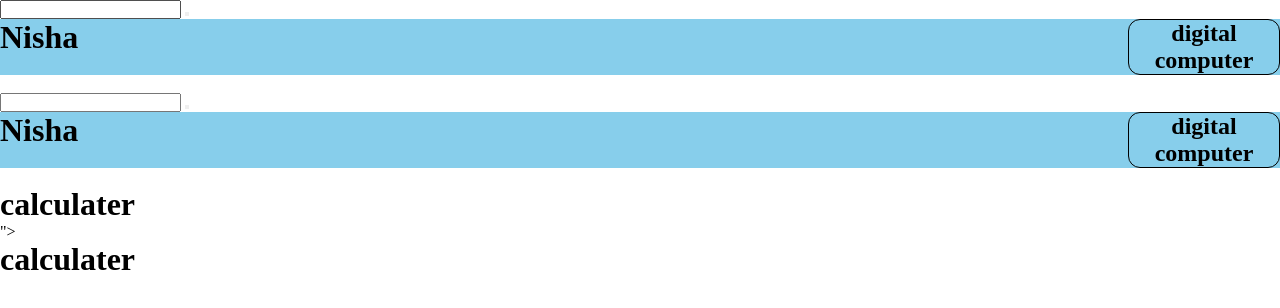
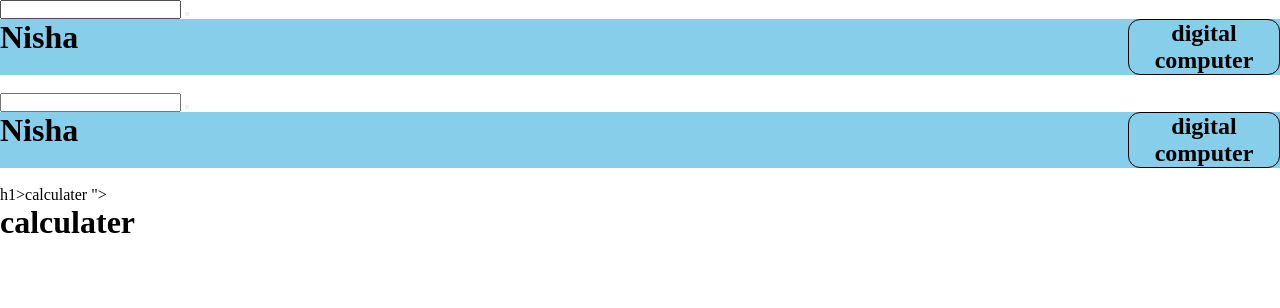
Before and after one commit to itzinoocent/digital-computing, a plain HTML site: page index.html in a window 1280 px wide. Drawn offline with Linux system fonts and the light colour scheme.

Commit message:
Update index.html

```diff
--- a/index.html
+++ b/index.html
@@ -94,7 +94,7 @@ h2{
     <h2>digital computer </h2>
  </header><br>
 
- <a href="https://itzinoocent.github.io/NISHU-PATEL/"></a><h1>calculater</h1></a>
+ <a href="https://itzinoocent.github.io/NISHU-PATEL/">h1>calculater</h1> </a>
 
 
 </body>
```
